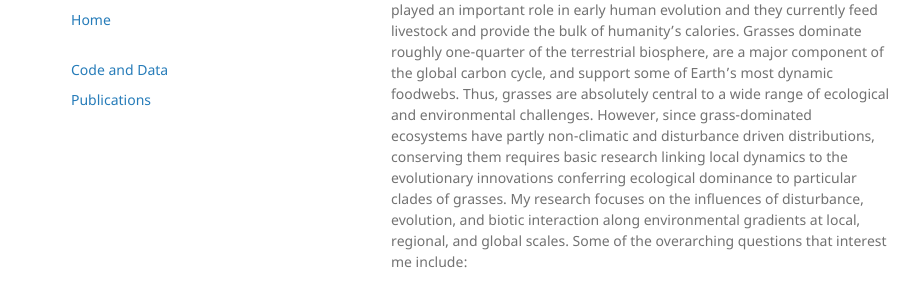
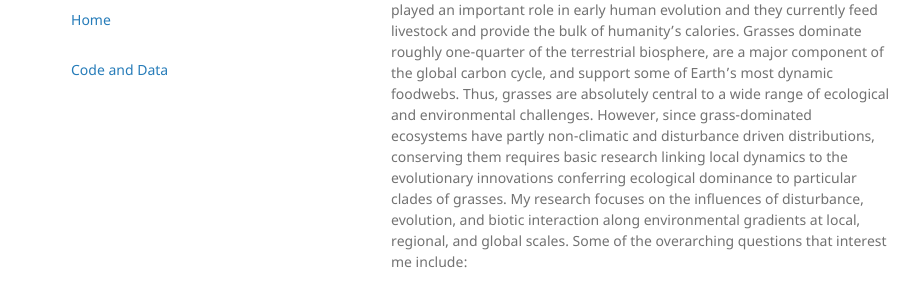
Before and after one commit to griffithdan/griffithdan.github.io, a Jekyll site: the page built from index.md, in a window 1280 px wide. Shown: the part 206-490 px from the top of the page, without its empty margins (179-1100 px from the left). Built offline with Jekyll 4.4.1, drawn with Linux system fonts in a browser that asks for light colours; our own code applies the rules of GitHub Pages for plain Markdown files.

Commit message:
Update navigation.yml

```diff
--- a/_data/navigation.yml
+++ b/_data/navigation.yml
@@ -9,6 +9,3 @@
 
 - title: Code and Data
   url: /pages/code_and_data/publications.html
-
-- title: Publications
-  url: /pages/publications.html
```
